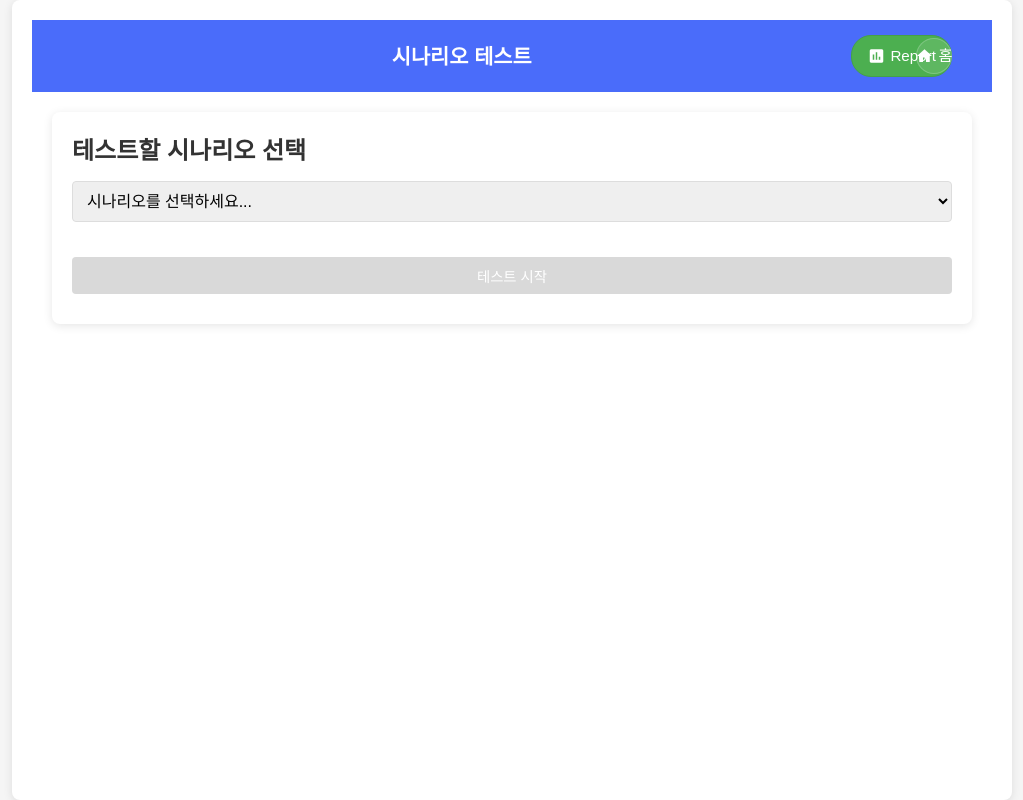
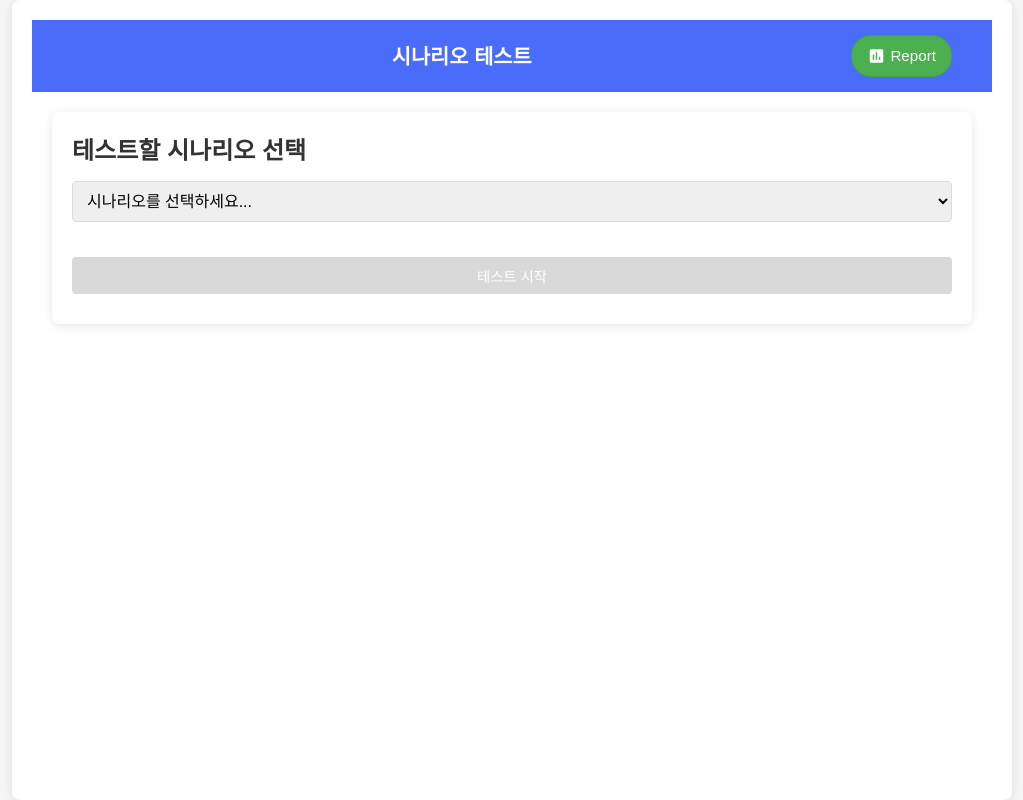
Before and after one commit to Yootaesung/kibwa_project, a FastAPI app: page /test in a window 1280 px wide. Shown: the whole page, without its empty margins (128-1151 px from the left). Run offline with FastAPI, Linux system fonts and the light colour scheme; data that the repository does not hold is empty.

Commit message:
test 홈 제거거

```diff
--- a/chatbot/templates/test.html
+++ b/chatbot/templates/test.html
@@ -51,15 +51,14 @@
 
         .header-content {
             display: flex;
-            justify-content: space-between;
+            justify-content: flex-end;
             align-items: center;
             width: 100%;
         }
 
         .header-title {
-            flex-grow: 1;
-            text-align: center;
             margin: 0;
+            margin-right: auto;
         }
 
         .header-buttons {
@@ -585,10 +584,6 @@
     <div class="chat-container">
         <div class="chat-header">
             <div class="header-content">
-                <a href="http://13.238.128.251:3000/" class="home-btn" title="홈으로">
-                    <span class="material-icons" style="font-size: 18px; margin-right: 5px;">home</span>
-                    <span>홈</span>
-                </a>
                 <h1 class="header-title">시나리오 테스트</h1>
                 <div class="header-buttons">
                     <a href="http://13.238.128.251:8503/" class="report-btn" title="Report" target="_blank">
@@ -647,10 +642,7 @@
     </div>
 
     <script>
-        // 로그인 버튼 클릭 이벤트 처리
-        document.querySelector('.home-btn').addEventListener('click', async function(e) {
-            e.preventDefault();
-            window.location.href = '/login';
+        // 홈 버튼 관련 이벤트 리스너 제거
         });
 
         document.addEventListener('DOMContentLoaded', function() {
@@ -1038,9 +1030,8 @@
                     // 감정 카운터 초기화
                     resetEmotionCounters();
 
-                    // 시나리오 데이터 가져오기 (확장자 제거)
-                    const scenarioName = scenarioId.replace(/\.json$/i, '');
-                    const response = await fetch(`/api/test/scenario/${encodeURIComponent(scenarioName)}`);
+                    // 시나리오 데이터 가져오기
+                    const response = await fetch(`/api/test/scenario/${encodeURIComponent(scenarioId)}`);
                     const data = await response.json();
 
                     if (!response.ok) {
```
